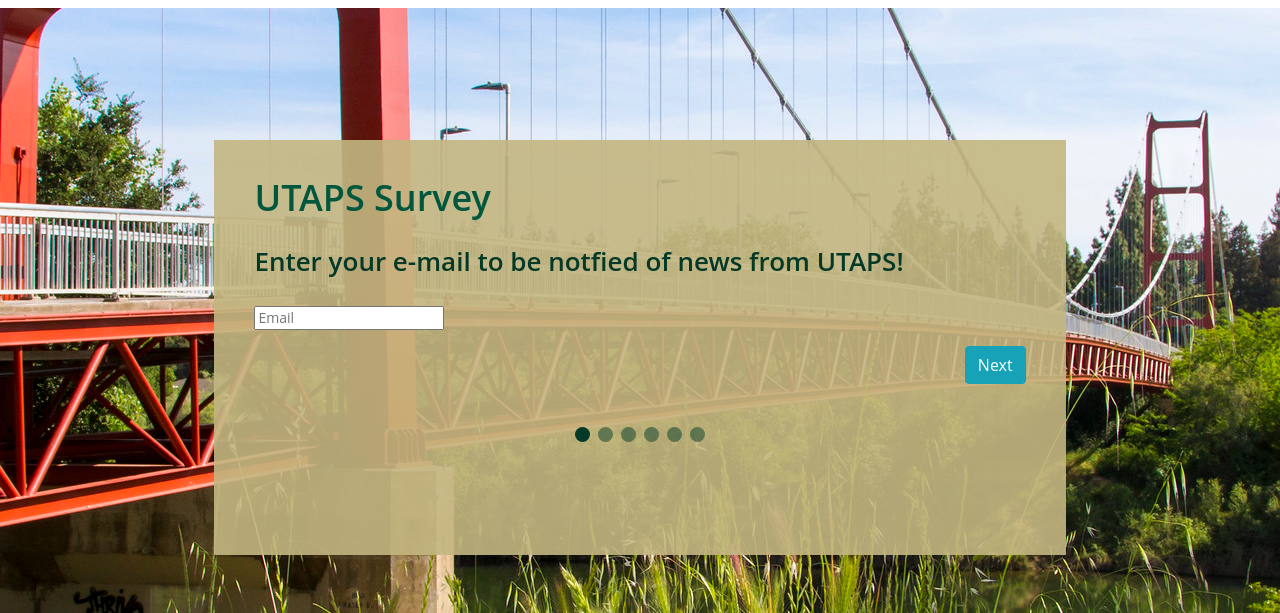
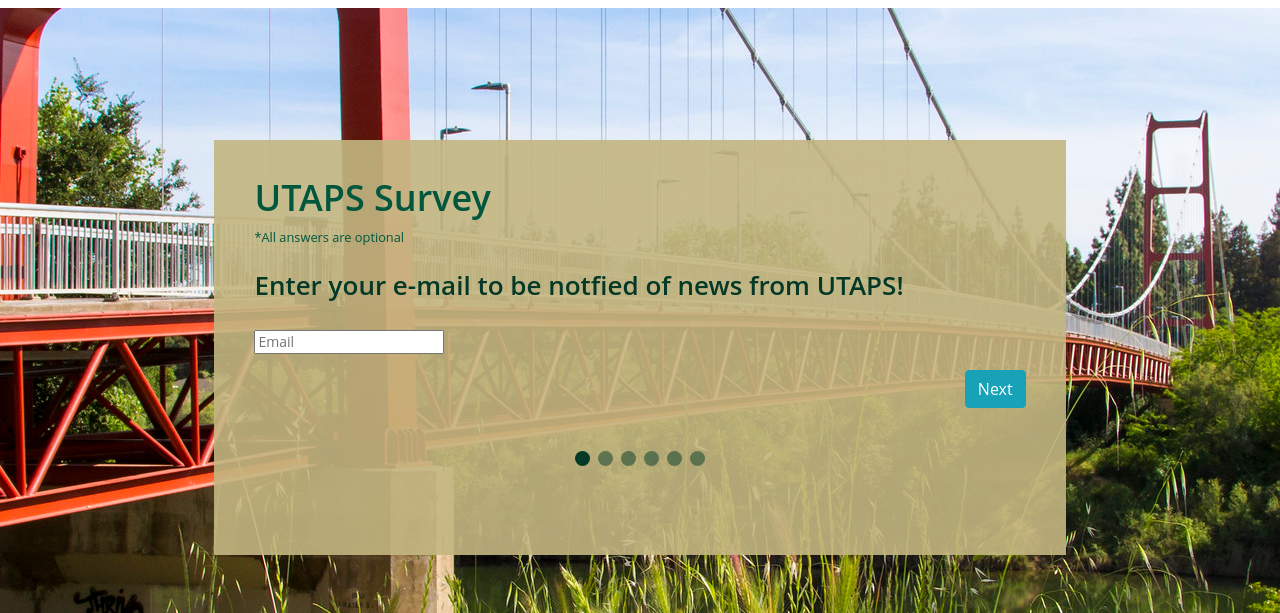
Before and after one commit to Just-Don-t-Know-JDK/CSUS-Commute-Options-JDK, a website: page public/Survey.html in a window 1280 px wide. Shown: the part 187-800 px from the top of the page. Drawn offline with nearby package versions, Linux system fonts and the light colour scheme.

Commit message:
Update Survey.html

```diff
--- a/public/Survey.html
+++ b/public/Survey.html
@@ -191,6 +191,7 @@
     <form id="regForm">
 
       <h1>UTAPS Survey</h1>
+      <small style="color: #00573d;">*All answers are optional</small>
 
       <!-- One "tab" for each step in the form: -->
       <div class="tab">
```
